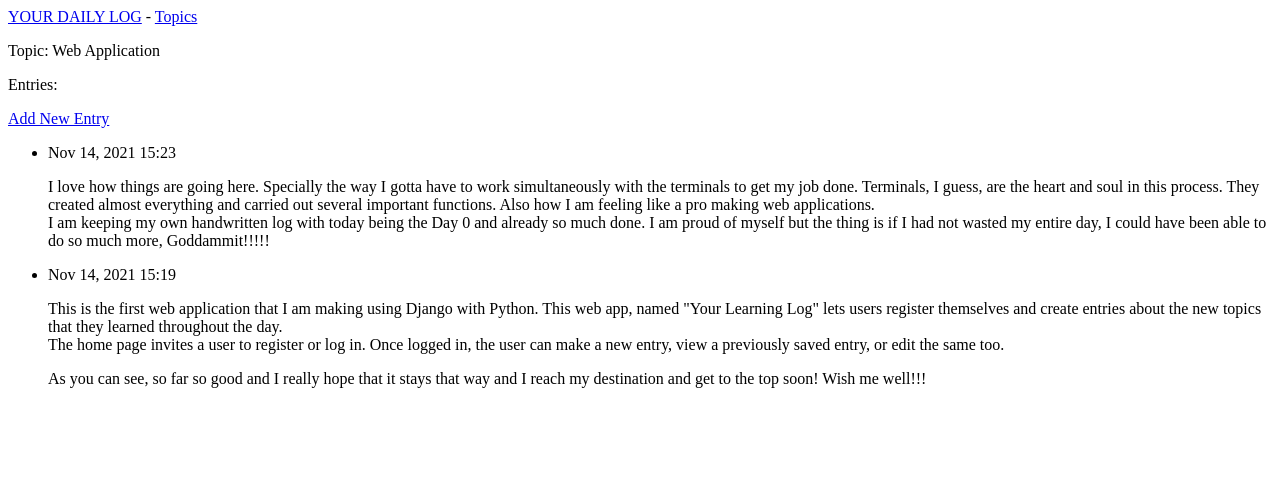
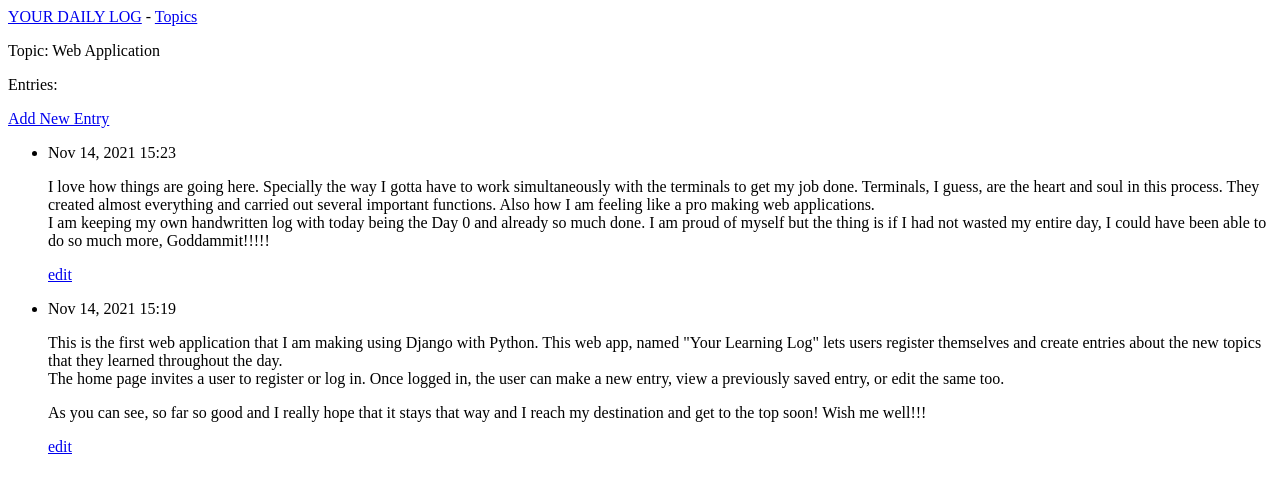
Before and after one commit to Zad-100/YourDailyLogProj, a Django app: page /topics/1/ in a window 1280 px wide. Shown: the top 493 px of the page. Run offline with Django 3.2, Linux system fonts and the light colour scheme; data comes from the database, SQL or seed files in the repository; both versions use the stored data as it was after the commit.

Commit message:
The usual process - URL path in url.py, then writing the view function. Finally rendering the page for editing the entry using HTML. Also included the link under each entry on a topic's page. Further made some documentation changes for enhanced readability.

```diff
--- a/YourDailyLog_App/forms.py
+++ b/YourDailyLog_App/forms.py
@@ -16,6 +16,8 @@ class TopicForm(forms.ModelForm):
         fields = ['topicName'] # only topicName field needed for this form/blank
         labels = {'topicName': ''} # telling Django to not create a label for
                                    # the topicName field
+    # end class Meta
+# end class TopicForm
 
 class EntryForm(forms.ModelForm):
     """Form for making entries"""
@@ -28,3 +30,5 @@ class EntryForm(forms.ModelForm):
         # text area, or a drop-down list
         # here the entry-text area becomes 100 columns wide
         widgets = {'entryText': forms.Textarea(attrs={'cols': 100})}
+    # end class Meta
+# end class EntryForm
--- a/YourDailyLog_App/models.py
+++ b/YourDailyLog_App/models.py
@@ -8,6 +8,8 @@ class Topic(models.Model):
     def __str__(self):
         """Returns the string representation of the model"""
         return self.topicName
+    # end function
+# end class Topic
 
 class Entry(models.Model):
     """Something specific about a topic (an Entry about a topic, that is)"""
@@ -17,6 +19,7 @@ class Entry(models.Model):
 
     class Meta:
         verbose_name_plural = "Entries"
+    # end class Meta
 
     def __str__(self):
         """Return a string representation of the model"""
@@ -24,3 +27,5 @@ class Entry(models.Model):
             return self.entryText
 
         return f"{self.entryText[: 50]}..."
+    # end function
+# end class Entry
--- a/YourDailyLog_App/templates/yourdailylog_app/topic.html
+++ b/YourDailyLog_App/templates/yourdailylog_app/topic.html
@@ -27,14 +27,29 @@
   -->
   <ul>
     {% for entry in entries %}
+
+      <!--Show in bulleted lists-->
       <li>
+
+        <!--First, display the Day, Date, Time-->
         <p>
           {{ entry.dateAndTimeAdded|date:'M d, Y H:i' }}
         </p>
+
+        <!--After each entry give a line break-->
         <p>
           {{ entry.entryText|linebreaks }}
         </p>
+
+        <!--To edit the existing entry-->
+        <p>
+          <a href="{% url 'YourDailyLog_App:edit_entry' entry.id %}">
+            edit
+          </a>
+        </p>
       </li>
+
+    <!--If there are no entries under a particular topic-->
     {% empty %}
       There are no entries for this topic yet.
     {% endfor %}
--- a/YourDailyLog_App/urls.py
+++ b/YourDailyLog_App/urls.py
@@ -26,4 +26,7 @@ urlpatterns = [
 
     # Page for making a new entry under a topic using its topic id
     path("new_entry/<int:topicID>/", views.new_entry, name="new_entry"),
+
+    # Page to edit an entry
+    path("edit_entry/<int:entryID>/", views.edit_entry, name="edit_entry"),
 ]
--- a/YourDailyLog_App/views.py
+++ b/YourDailyLog_App/views.py
@@ -1,12 +1,13 @@
 from django.shortcuts import render, redirect
 
-from .models import Topic
+from .models import Topic, Entry
 
 from .forms import TopicForm, EntryForm # programmer defined
 
 def index(request):
     """The homepage for Your Daily Log"""
     return render(request, "yourdailylog_app/index.html")
+# end function index()
 
 def topics(request):
     """The topics page that shows all topics entered by a user"""
@@ -15,6 +16,7 @@ def topics(request):
                                          # template so that it can work on it
 
     return render(request, "yourdailylog_app/topics.html", context)
+# end function topics()
 
 def topic(request, topicID):
     """
@@ -29,6 +31,7 @@ def topic(request, topicID):
     context = {'topicName': topicName, 'entries': entries}
 
     return render(request, 'yourdailylog_app/topic.html', context)
+# end function topic()
 
 def new_topic(request):
     """
@@ -59,6 +62,7 @@ def new_topic(request):
     context = {"formForNewTopic": formForNewTopic}
 
     return render(request, 'yourdailylog_app/new_topic.html', context)
+# end function new_topic()
 
 def new_entry(request, topicID):
     """
@@ -83,3 +87,32 @@ def new_entry(request, topicID):
     # Display a blank or invalid form
     context = {"topicName": topicName, "formForEntry": formForEntry}
     return render(request, "yourdailylog_app/new_entry.html", context)
+# end function new_entry()
+
+def edit_entry(request, entryID):
+    """Edit an existing entry using its ID"""
+    entry = Entry.objects.get(id=entryID)
+    topicName = entry.topic
+
+    if request.method != 'POST':
+        # Initial request; pre-fill form with current entry
+        formForEditing = EntryForm(instance=entry)
+    else:
+        # POST data submitted; process data
+        # instance argument creates a form instance with current entry
+        # data argument updates the form with the data from request.POST
+        formForEditing = EntryForm(instance=entry, data=request.POST)
+
+        if formForEditing.is_valid():
+            formForEditing.save()
+
+            return redirect("YourDailyLog_App:topic", topicID=topicName.id)
+
+    context = {
+        "entry": entry,
+        "topicName": topicName,
+        'formForEditing': formForEditing,
+    }
+
+    return render(request, 'yourdailylog_app/edit_entry.html', context)
+# end function edit_entry()
```
Also changed, not shown: db.sqlite3.
